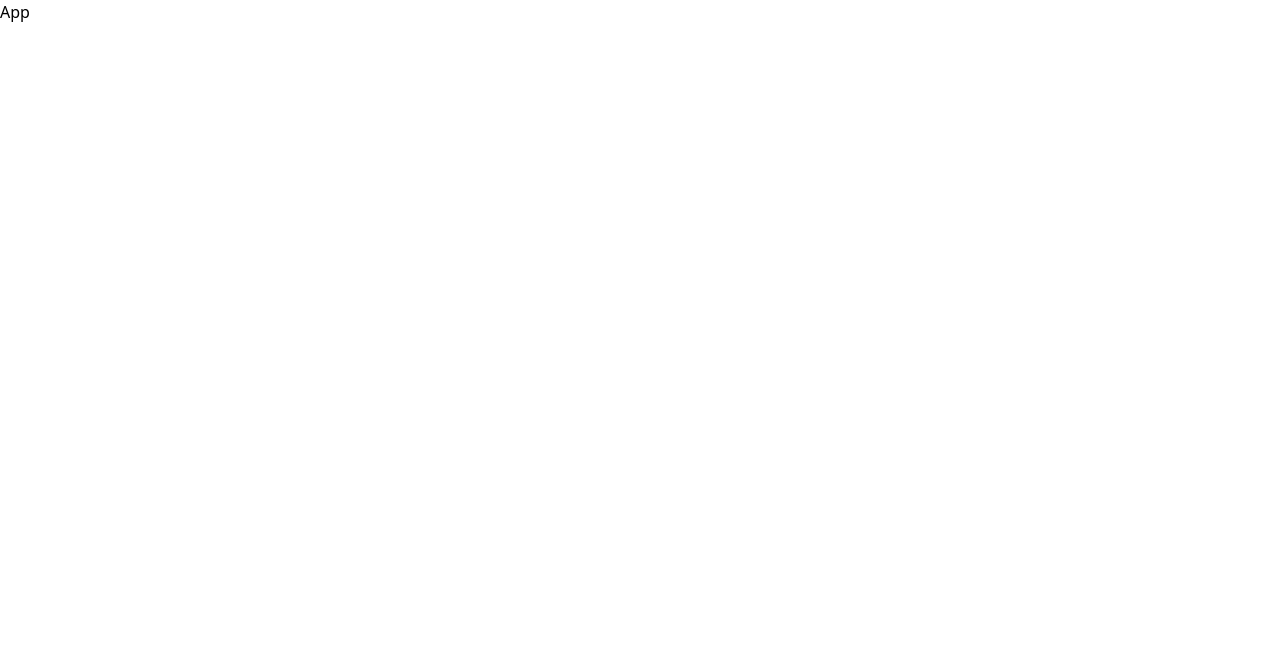
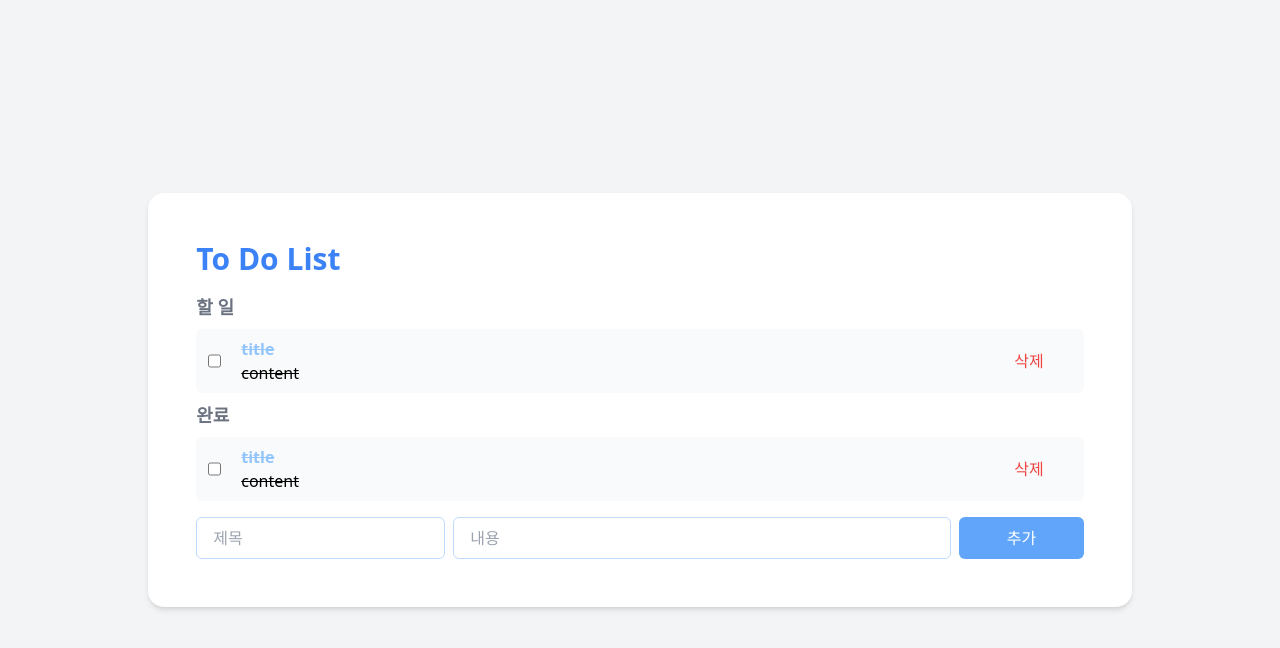
Before and after one commit to phantom2115/TodoList, a React (Vite) app: page / in a window 1280 px wide. Shown: the top 648 px of the page. Built offline with nearby package versions, Linux system fonts and the light colour scheme.

Commit message:
style: Todolist UI

```diff
--- a/src/App.tsx
+++ b/src/App.tsx
@@ -1,7 +1,7 @@
-import React from "react";
+import TodoPage from "./pages/TodoPage";
 
 const App = () => {
-  return <div>App</div>;
+  return <TodoPage />;
 };
 
 export default App;
--- /dev/null
+++ b/src/components/Button.tsx
@@ -0,0 +1,13 @@
+interface ButtonProps {
+  children: string;
+  className: string;
+}
+const Button = ({ className, children }: ButtonProps) => {
+  return (
+    <button className={`shrink-0 px-7 py-2 rounded-md ${className}`}>
+      {children}
+    </button>
+  );
+};
+
+export default Button;
--- /dev/null
+++ b/src/components/Input.tsx
@@ -0,0 +1,13 @@
+interface InputProps {
+  placeholder: string;
+}
+const Input = ({ placeholder }: InputProps) => {
+  return (
+    <input
+      className={`shrink-0 pl-4 py-2 border border-blue-200 rounded-md focus:outline-none focus:ring-1 `}
+      placeholder={placeholder}
+    />
+  );
+};
+
+export default Input;
--- /dev/null
+++ b/src/components/Todo.tsx
@@ -0,0 +1,20 @@
+import Button from "./Button";
+interface TodoProps {}
+const Todo = ({}: TodoProps) => {
+  return (
+    <div>
+      <div className="flex justify-between gap-5 rounded-md bg-gray-50 bg-blue-100 px-3">
+        <input type="checkbox" />
+        <div className="flex flex-col w-full py-2">
+          <span className="text font-semibold text-blue-300 text-decoration-line: line-through">
+            title
+          </span>
+          <span className="text-decoration-line: line-through">content</span>
+        </div>
+        <Button className="text-red-500 hover:text-red-700">삭제</Button>
+      </div>
+    </div>
+  );
+};
+
+export default Todo;
--- /dev/null
+++ b/src/pages/TodoPage.tsx
@@ -0,0 +1,30 @@
+import Input from "../components/Input";
+import Button from "../components/Button";
+import Todo from "../components/Todo";
+
+const TodoPage = () => {
+  return (
+    <main className="h-screen bg-gray-100 flex justify-center items-center">
+      <div className="p-12 bg-white flex flex-col gap-4 rounded-2xl shadow-md">
+        <h1 className="font-semibold text-3xl text-blue-500">To Do List</h1>
+        <section className="flex flex-col gap-2 overflow-scroll max-h-[400px]">
+          <h2 className="font-semibold text-lg text-gray-500">할 일</h2>
+          <Todo />
+          <h2 className="font-semibold text-lg text-gray-500">완료</h2>
+          <Todo />
+        </section>
+        <section>
+          <form className="grid grid-cols-[1fr,2fr,0.5fr] gap-2">
+            <Input placeholder="제목" />
+            <Input placeholder="내용" />
+            <Button className="text-white bg-blue-400 hover:bg-blue-500">
+              추가
+            </Button>
+          </form>
+        </section>
+      </div>
+    </main>
+  );
+};
+
+export default TodoPage;
--- a/tailwind.config.js
+++ b/tailwind.config.js
@@ -3,6 +3,11 @@ export default {
   content: ["./index.html", "./src/**/*.{js,ts,jsx,tsx}"],
   theme: {
     extend: {},
+    // colors: {
+    //   titleColor: "#2c96ff",
+    //   gray: "gray-100",
+    //   white: "white",
+    // },
   },
   plugins: [],
 };
```
